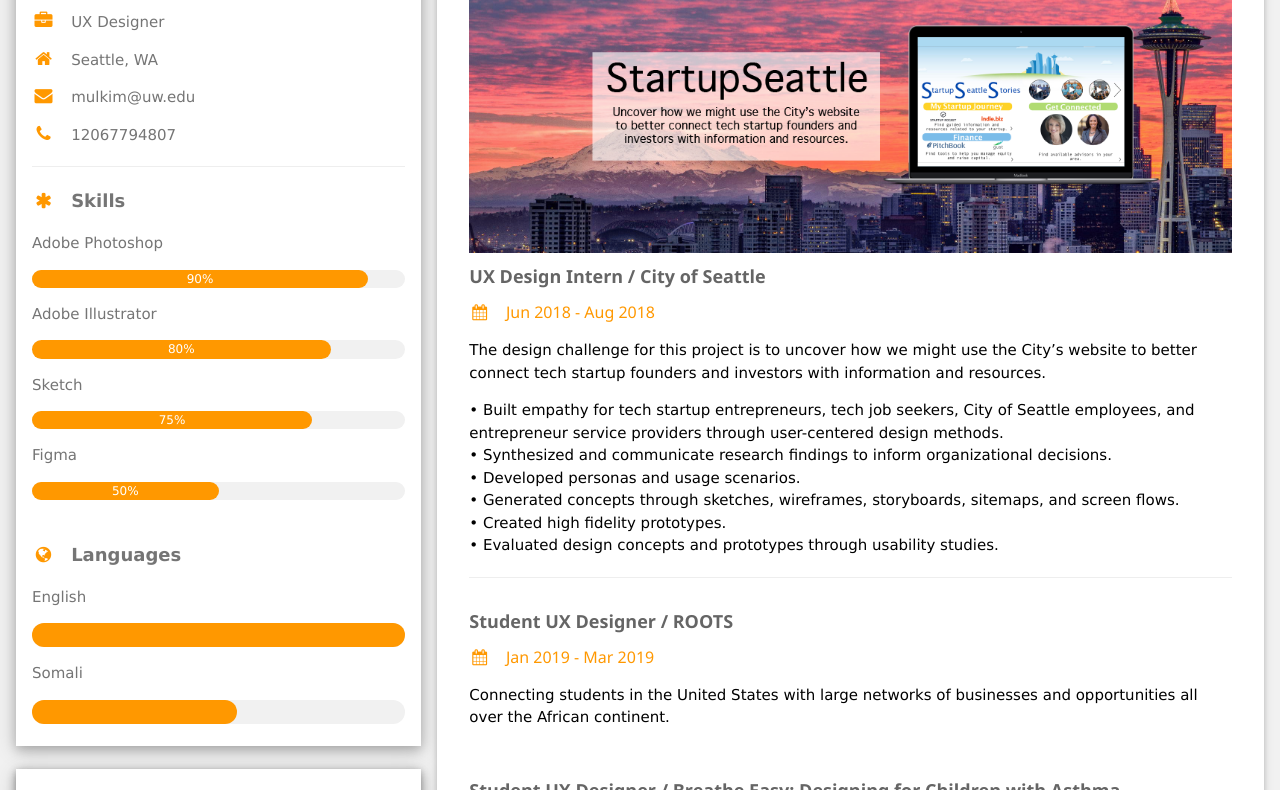
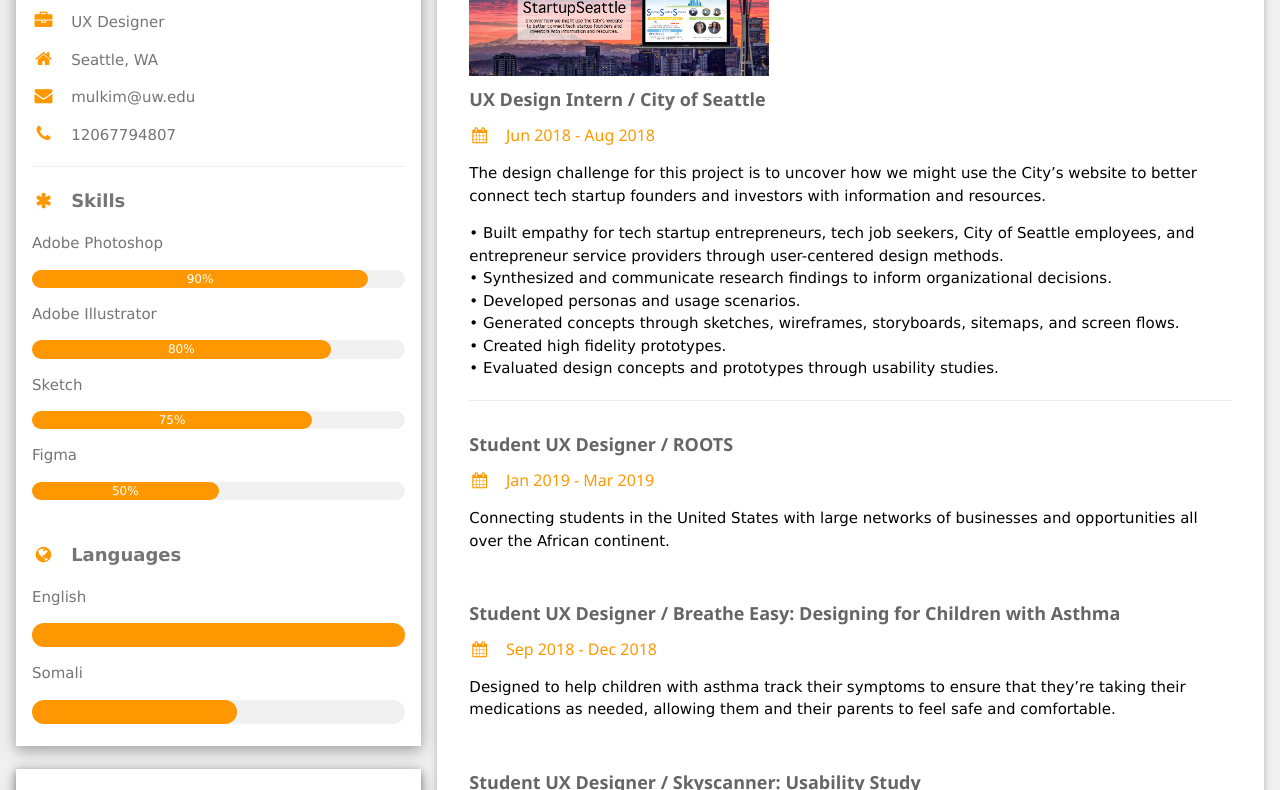
Before and after one commit to mulkim/mulki, a plain HTML site: page index.html in a window 1280 px wide. Shown: the part 324-1114 px from the top of the page. Drawn offline with nearby package versions, Linux system fonts and the light colour scheme.

Commit message:
Update index.html

```diff
--- a/index.html
+++ b/index.html
@@ -112,7 +112,7 @@
 		</div>
 		<div class="w3-container">
 		  <div class="w3-display-container">
-                     <img src="startupseattle.png" style="width:100%" alt="Avatar">
+                     <img src="startupseattle.png" width=300 alt="Avatar">
         	  </div>
 		  <h5 class="w3-opacity"><b>UX Design Intern / City of Seattle</b></h5>
 		  <h6 class="w3-text-orange"><i class="fa fa-calendar fa-fw w3-margin-right"></i>Jun 2018 - Aug 2018</h6>
```
